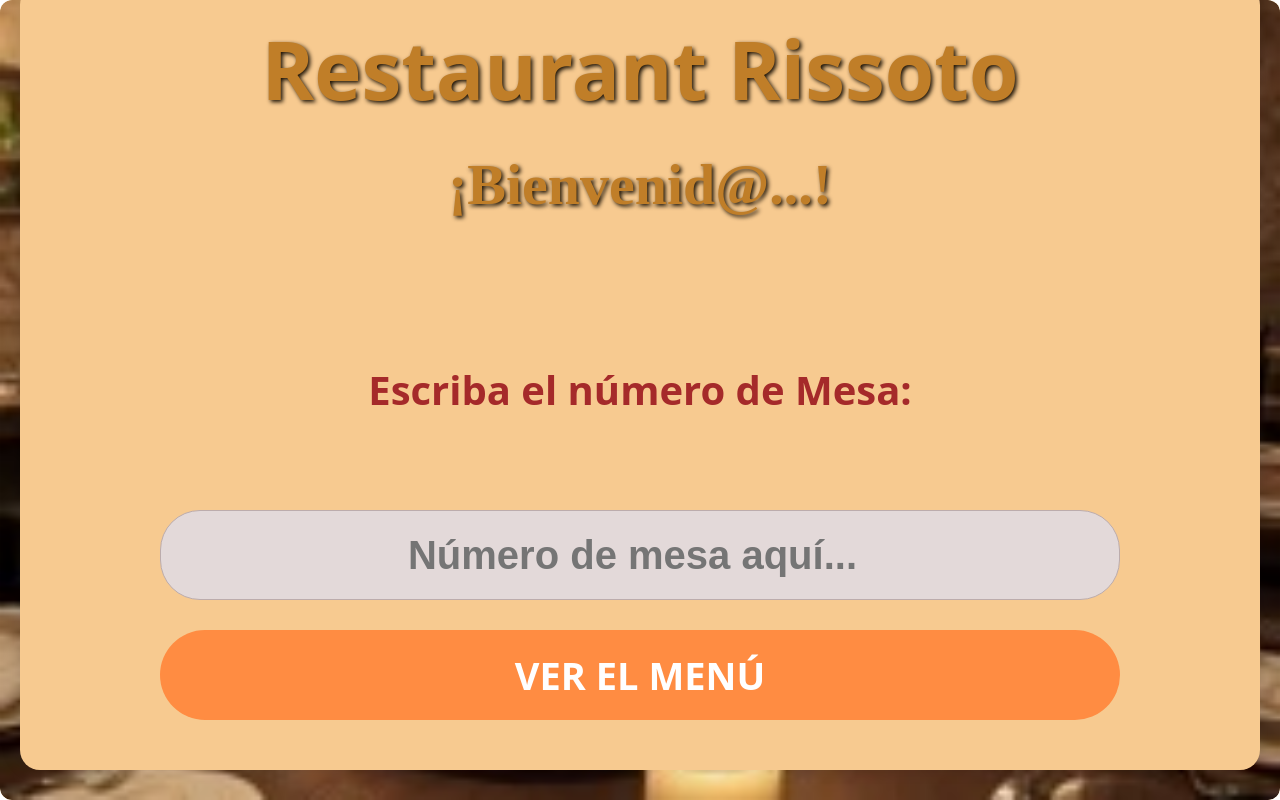
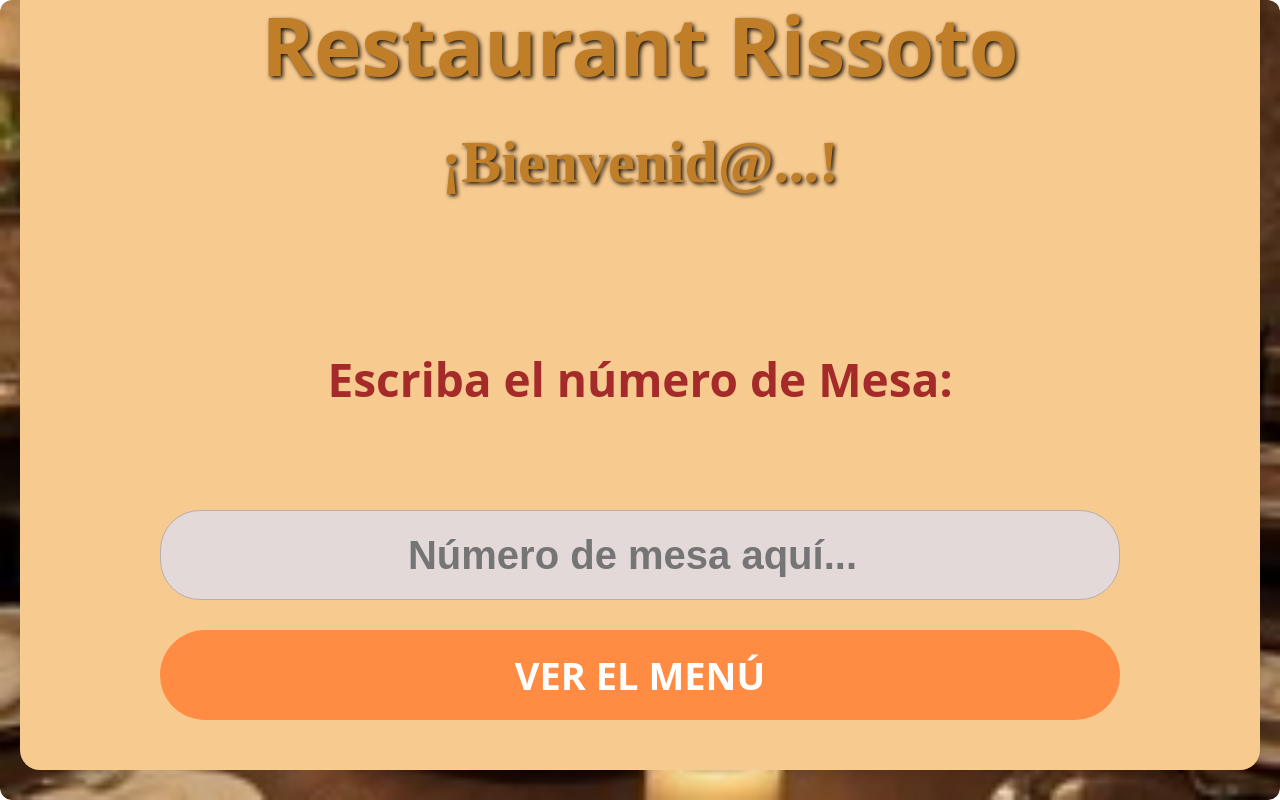
Before and after one commit to lpqtpio/pwa-qr-menu, a React (Vite) app in the folder frontend/: page / in a window 1280 px wide. Built offline with nearby package versions, Linux system fonts and the light colour scheme; no server answers.

Commit message:
Updated the css 13th times

```diff
--- a/frontend/src/styles/Dashboard.module.css
+++ b/frontend/src/styles/Dashboard.module.css
@@ -75,14 +75,14 @@ padding-bottom: calc(1.5rem + env(safe-area-inset-bottom));
 .bienvenido{
   font-weight:600;
   font-family:'Brush Script MT', cursive;
-  font-size:2.9rem;
+  font-size:3rem;
   margin-top:2rem;
 }
 .inputWrapper h3 {/*Escriba el numero de mesa*/
   display:flex;
   justify-content: center;
   text-align: center;
-  font-size:2rem;
+  font-size:2.3rem;
   color:brown;
   padding-top:1rem;
   padding-bottom:1rem;
--- a/frontend/src/styles/Menu.module.css
+++ b/frontend/src/styles/Menu.module.css
@@ -26,7 +26,7 @@
 
 .categoryTabs { /* CONTAINER **Category Tabs */
   position: fixed;
-  top:1rem;
+  top:5rem;
   left:50%;
   transform: translateX(-50%);
   width: calc(100% - 2rem);
@@ -74,8 +74,8 @@
   align-items: center;
   justify-content: center;
 
-  min-width:9rem;        /* wider base */
-  max-width: 10rem;       /* prevents huge tabs */
+  min-width:10rem;        /* wider base */
+  max-width: 12rem;       /* prevents huge tabs */
   padding: 0.7rem 0.7rem;
 
    margin-top:0.5rem;
@@ -143,8 +143,9 @@
   justify-content: center;
   text-align:center;
   color:chocolate;
-  margin-top:1rem;
+  margin-top:4rem;
   margin-bottom:1rem;
+  font-size: 2rem;
 }
 .dishCard {
   background: wheat;
@@ -155,7 +156,7 @@
   display: flex;
   flex-direction: column;
    border: none;
-   margin-top:2rem;
+   margin-top:1rem;
 
  /* border:1px solid rgb(172, 165, 165);*/
 }
```
